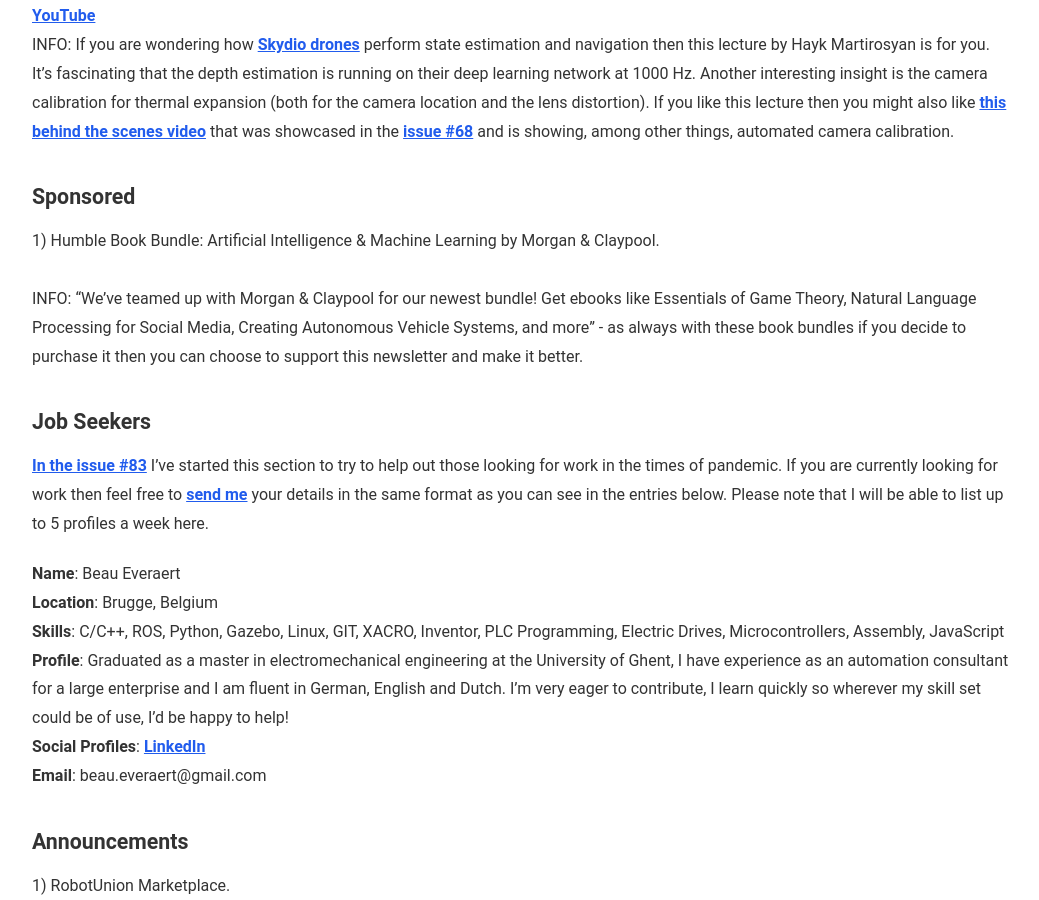
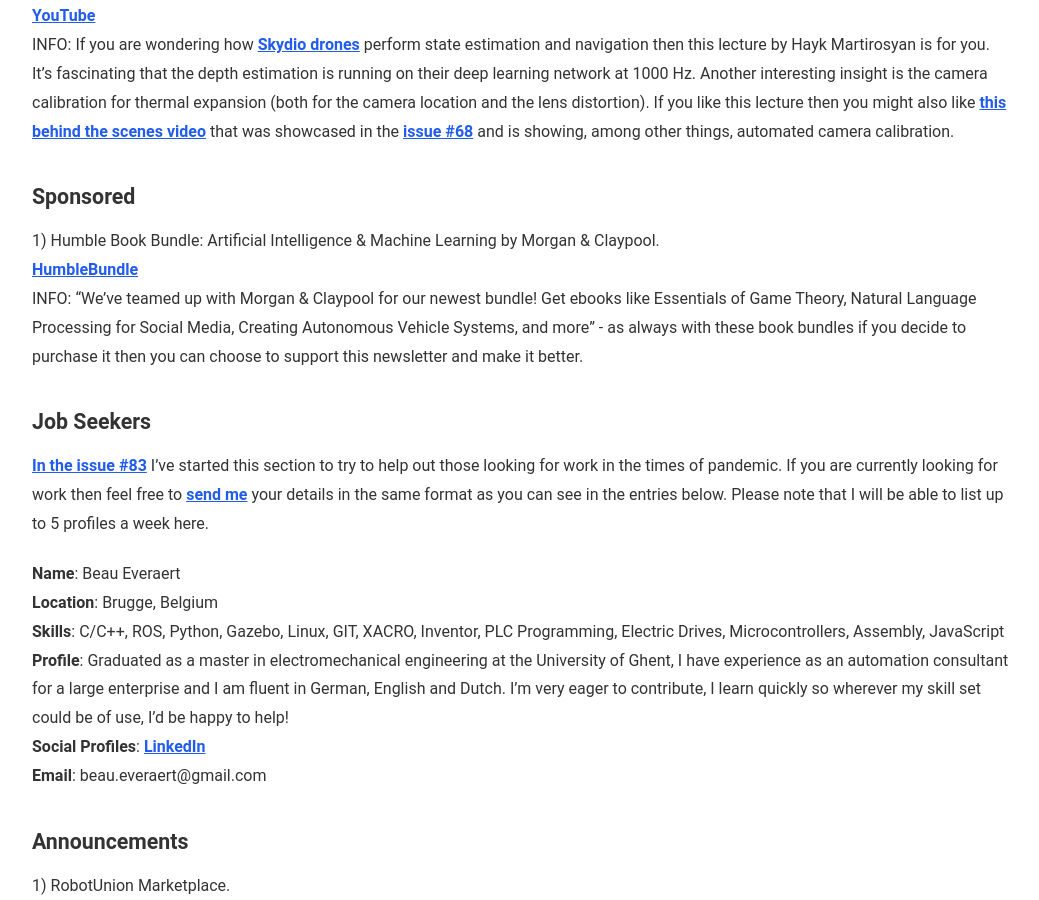
Before and after one commit to msadowski/weeklyrobotics, a Jekyll site: the page built from _posts/2020-04-13-weekly-robotics-86.md, in a window 1280 px wide and 900 px high, scrolled down 1933 px. Shown: the whole window, without its empty margins (118-1157 px from the left). Built offline with Jekyll 4.4.1, drawn with Linux system fonts in a browser that asks for light colours; comment, search, counter and statistics services are not loaded.

Commit message:
Fix Humble Bundle link

```diff
--- a/_posts/2020-04-13-weekly-robotics-86.md
+++ b/_posts/2020-04-13-weekly-robotics-86.md
@@ -40,7 +40,7 @@
 ### Sponsored
 
 1) Humble Book Bundle: Artificial Intelligence & Machine Learning by Morgan & Claypool.
-<br>[](https://www.humblebundle.com/books/artificial-intelligence-machine-learning-morgan-claypool-books?partner=weeklyrobotics
+<br>[HumbleBundle](https://www.humblebundle.com/books/artificial-intelligence-machine-learning-morgan-claypool-books?partner=weeklyrobotics
 )<br>
 INFO: "We've teamed up with Morgan & Claypool for our newest bundle! Get ebooks like Essentials of Game Theory, Natural Language Processing for Social Media, Creating Autonomous Vehicle Systems, and more" - as always with these book bundles if you decide to purchase it then you can choose to support this newsletter and make it better.
 
```
